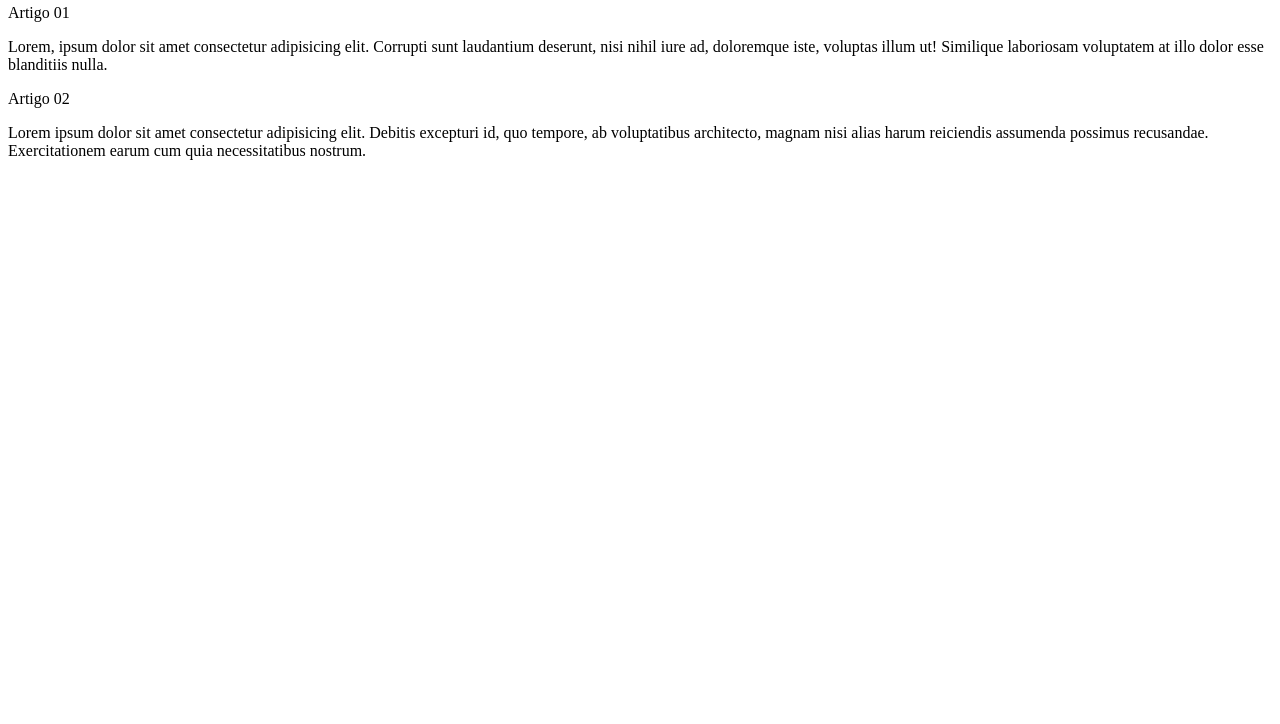
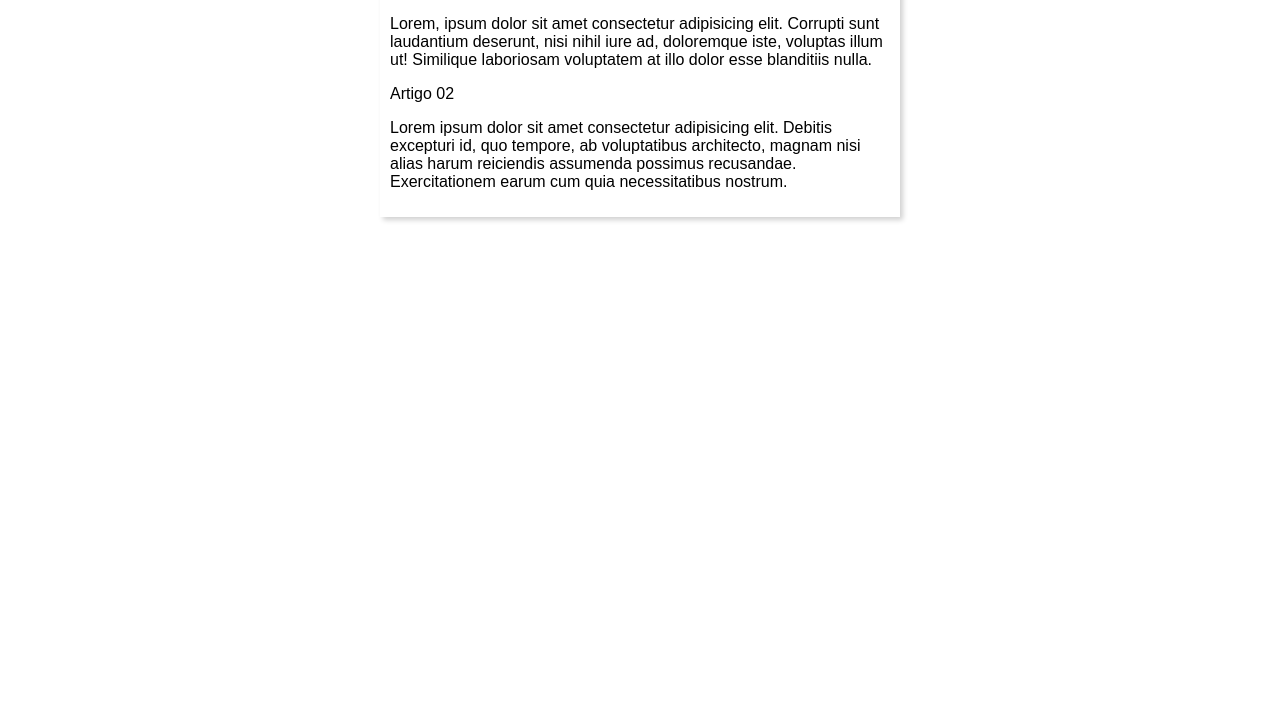
Before and after one commit to chaysouzas/projeto-site, a plain HTML site: page index.html in a window 1280 px wide. Shown: the part 76-800 px from the top of the page. Drawn offline with Linux system fonts and the light colour scheme.

Commit message:
iniciei design

```diff
--- /dev/null
+++ b/estilos/style.css
@@ -0,0 +1,14 @@
+*{
+    font-family: Arial, Helvetica, sans-serif;
+    font-size: 16px;
+}
+body{
+    background-color: rgb(175, 145, 227)5, 0.187)93, 0, 255);
+}
+main{
+    background-color: white;
+    width: 500px;
+    margin: auto;
+    padding: 10px;
+    box-shadow: 3px 3px 5px rgba(0, 0, 0, 0.183);
+}
--- a/index.html
+++ b/index.html
@@ -3,6 +3,7 @@
 <head>
     <meta charset="UTF-8">
     <meta name="viewport" content="width=device-width, initial-scale=1.0">
+    <link rel="stylesheet" href="estilos/style.css">
     <title>Título</title>
     <main>
         <header>
```
